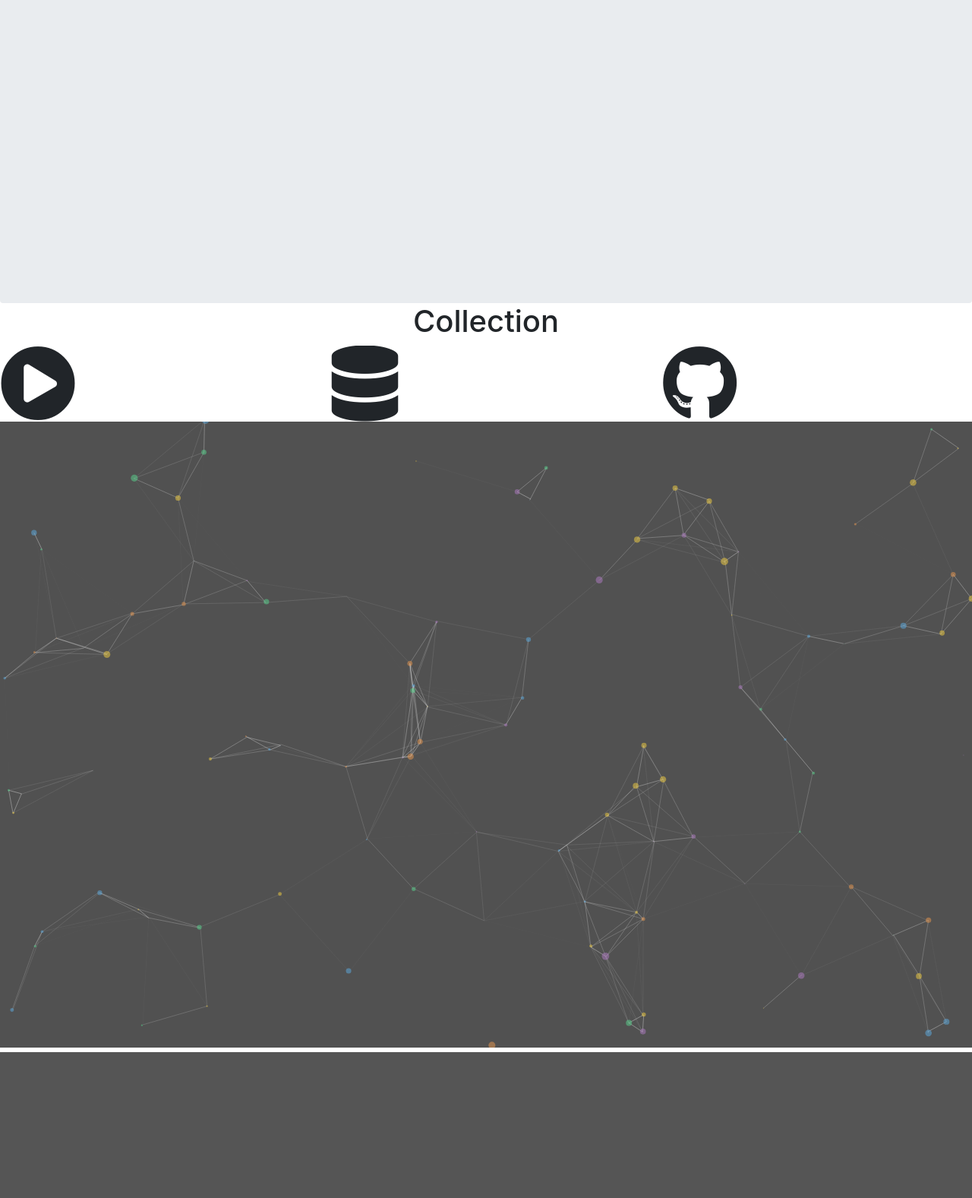
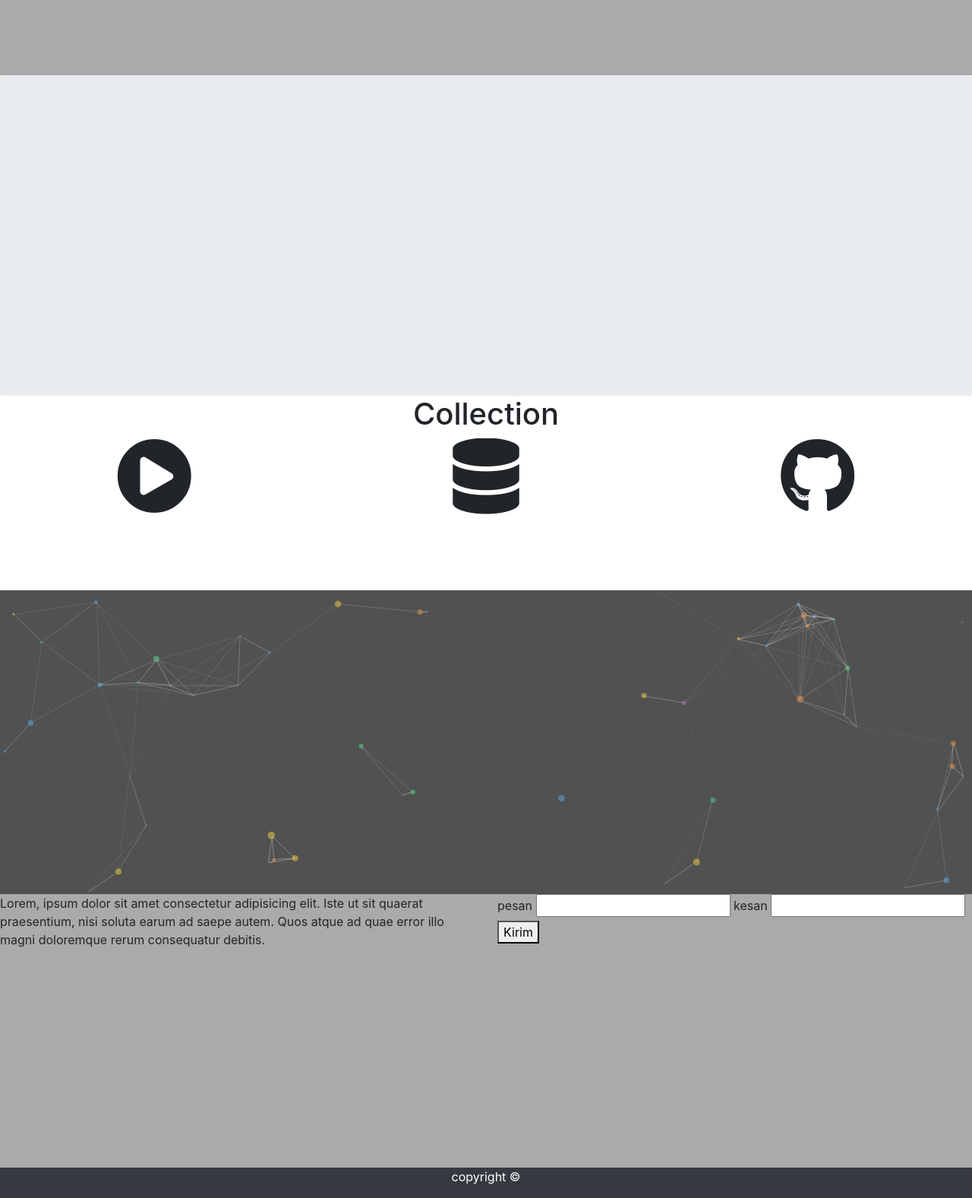
Before and after one commit to CJHydraGenZ/TugasUas, a PHP site: page /TugasUas/ in a window 1280 px wide. Shown: the part 857-2434 px from the top of the page at 76% size. Before the commit the page ends 2242 px from the top, so only its background shows below. Run offline with PHP 8.4, Linux system fonts and the light colour scheme; data that the repository does not hold is empty; a map, chart or similar area stays blank; some libraries are stand-ins or nearby versions.

Commit message:
desain web

```diff
--- a/assets/css/main.css
+++ b/assets/css/main.css
@@ -76,6 +76,14 @@
 }
 
 
+.about {
+    padding: 10px;
+    width: 100%;
+    height: 300px;
+    background: rgb(170, 170, 170);
+}
+
+
 
 #canvas {
     box-shadow: 2px 3px 4px rgba(0, 0, 0, 0.4);
@@ -132,8 +140,10 @@
 }
 
 .progress {
+    padding: 40px;
+    display: block;
     width: 100%;
-    height: 600px;
+    height: 100%;
     position: relative;
     box-sizing: border-box;
 }
@@ -157,9 +167,40 @@
 
 .iconT {
     overflow: hidden;
+    width: 100%;
+    height: 200px;
 }
 
 .fas,
 .fab {
     font-size: 100px;
 }
+
+.content {
+    width: 100%;
+    height: 100%;
+    box-sizing: border-box;
+    overflow: hidden;
+}
+
+.isi {
+    box-sizing: border-box;
+}
+
+footer {
+    position: relative;
+    width: 100%;
+    height: 400px;
+    background: rgb(170, 170, 170);
+}
+
+.copyright {
+    position: absolute;
+    text-align: center;
+    bottom: 0;
+    width: 100%;
+    height: 40px;
+    /* background: rgb(44, 44, 44); */
+
+    color: white;
+}
--- a/assets/css/mainIndex.css
+++ b/assets/css/mainIndex.css
@@ -1,9 +1,9 @@
 #particles-js {
-    position: absolute;
+    position: relative;
     width: 100%;
-    height: 103%;
+    height: 400px;
 
     background: #262626;
-
+    z-index: 10;
     filter: opacity(.8);
 }
--- a/assets/js/mainIn.js
+++ b/assets/js/mainIn.js
@@ -1,4 +1,5 @@
 $(document).ready(function () {
+    console.log('ok');
 
     $('.nav-item.nav-link').on('click', function (e) {
         $('.nav-item.nav-link.active').removeClass('active');
@@ -11,16 +12,33 @@
     });
 
 
+    var sms = $('.pesan').data('pesan');
+
+    if (sms) {
+        $('.berasil').data('');
+        Swal.fire(
+            'Data Anda ' + sms,
+            'You clicked the button!',
+            'success'
+        )
+    }
 
 
 
+    var mes_rows = $('.mes').data('mes');
     var Num_rows = $('.numrows').data('num_rows');
     var visitorSum = $('.sumV').data('sumvisitor');
     var totalfile = $('.total').data('totalfile');
     // console.log(totalfile);
     // var arrSum = totalfile => totalfile.reduce((a, b) => a + b, 0);
 
+    // console.log(Array(Num_rows));
+    var mes = parseInt(mes_rows);
 
+    var num = parseInt(Num_rows);
+
+    var totalDatabase = mes + num
+    console.log(totalDatabase);
 
     var numbers = totalfile // sums to 100
 
@@ -49,12 +67,12 @@
 
         // The data for our dataset
         data: {
-            labels: ['Banyak Data Yang Ada Di Database'],
+            labels: ['Banyak Data tb_music', 'Banyak Data tb_message'],
             datasets: [{
                 label: 'My First dataset',
                 backgroundColor: 'rgb(255, 99, 132)',
                 borderColor: 'rgb(255, 99, 132)',
-                data: [Num_rows]
+                data: [Num_rows, mes_rows]
             }]
         },
 
@@ -103,12 +121,12 @@
 
         // The data for our dataset
         data: {
-            labels: ['Database', 'View', 'Total SizeFile(Mb)'],
+            labels: ['Database Total Data', 'View', 'Total SizeFile(Mb)'],
             datasets: [{
                 label: 'My First dataset',
                 backgroundColor: 'rgb(255, 99, 132)',
                 borderColor: 'rgb(255, 99, 132)',
-                data: [Num_rows, visitorSum, mb]
+                data: [totalDatabase, visitorSum, mb]
             }]
         },
 
--- a/config/function.php
+++ b/config/function.php
@@ -254,3 +254,23 @@
 //     }
 //     return $result;
 // }
+
+function kirimP($data)
+{
+    global $con;
+
+
+
+    $pesan = htmlspecialchars($data["pesan"]);
+    $kesan = htmlspecialchars($data["kesan"]);
+
+
+
+    //query insert data
+    $query = "INSERT INTO tb_message
+        VALUES
+        ('','$pesan','$kesan')
+";
+    mysqli_query($con, $query);
+    return mysqli_affected_rows($con);
+}
--- a/index.php
+++ b/index.php
@@ -1,15 +1,21 @@
 <?php
+
 require_once 'config/config.php';
 // require_once 'project/function.php';
 require_once 'config/function.php';
+session_start();
+
 
 $result = query("SELECT * FROM tb_music");
 // var_dump($result['visitor']);
 
 $Res = mysqli_query($con, "SELECT * FROM tb_music");
+$Mses = mysqli_query($con, "SELECT * FROM tb_message");
 $Num_rows = mysqli_num_rows($Res);
+$Mes_rows = mysqli_num_rows($Mses);
 // var_dump($Num_rows);
-
+// $arrViews = array($Num_rows, $Mes_rows);
+// var_dump($arrViews);
 // $Rsum = mysqli_query($con, "SELECT SUM(visitor) FROM tb_music WHERE id");
 $SUM = query("SELECT SUM(visitor) FROM tb_music WHERE id")[0];
 
@@ -47,6 +53,19 @@
 }
 // var_dump($arrG);
 
+
+
+
+
+
+
+
+
+// var_dump($_SESSION['pesan']);
+
+
+
+
 ?>
 
 <!doctype html>
@@ -66,7 +85,7 @@
 </head>
 
 <body>
-    <nav class="navbar navbar-expand-lg navbar-light bg-light">
+    <nav class="navbar navbar-expand-lg navbar-dark bg-dark">
         <a class="navbar-brand" href="<?= baseUrl;   ?>  ">Audio Collection</a>
         <button class="navbar-toggler" type="button" data-toggle="collapse" data-target="#navbarNavAltMarkup" aria-controls="navbarNavAltMarkup" aria-expanded="false" aria-label="Toggle navigation">
             <span class="navbar-toggler-icon"></span>
@@ -84,6 +103,7 @@
 
 
     <div id="carouselExampleFade" class="carousel slide carousel-fade" data-ride="carousel">
+
         <div class="carousel-inner">
 
             <div class="carousel-item active size">
@@ -102,24 +122,28 @@
         </div>
 
     </div>
+    <div class="about text-center">
+        <h1>About</h1>
+        <p>
+            Lorem ipsum dolor sit, amet consectetur adipisicing elit. Optio, dignissimos magnam quam iste repudiandae nulla quidem nostrum eius iure atque. Accusantium sint quos quibusdam placeat explicabo illum sapiente dolorum hic.
+        </p>
 
+    </div>
 
     <div class="progress">
         <div class="row pie">
-            <div class="col-4 mt-3 numrows" data-num_rows="<?= $Num_rows;   ?>  "> <canvas class="char" id="grapik"></canvas></div>
+            <input class="mes" type="hidden" data-mes="<?= $Mes_rows;   ?>  ">
+            <div class="col-4 mt-3 numrows" data-num_rows="<?= $Num_rows;  ?>  "> <canvas class="char" id="grapik"></canvas></div>
             <div class="col-4 mt-3 sumV" data-sumvisitor="<?= $SUM['SUM(visitor)'];   ?>  "><canvas class="char" id="grapik1"></canvas></div>
             <div class="col-4 mt-3 total" data-totalfile="<?= json_encode($arr, true) ?>"><canvas class="char" id="grapik2"></canvas></div>
         </div>
         <div class="row pie1">
             <div class="col-lg mt-3"><canvas class="char1" id="grapik3"></canvas></div>
-
         </div>
-
-
     </div>
     <h1 class="text-center">Collection</h1>
     <div class="iconT">
-        <div class="row">
+        <div class="row text-center">
 
             <div class="col-4">
                 <i class="fas fa-play-circle"></i>
@@ -135,15 +159,47 @@
 
 
 
+    <div class="content">
+
+        <div class="isi" id="particles-js"></div>
 
 
-    <div id="particles-js"></div>
+        <footer class="isi">
+            <div class="row footer">
+                <div class="col">
+                    Lorem, ipsum dolor sit amet consectetur adipisicing elit. Iste ut sit quaerat praesentium, nisi soluta earum ad saepe autem. Quos atque ad quae error illo magni doloremque rerum consequatur debitis.
+                </div>
+                <div class="col">
+                    <form action="project/message.php" method="post">
+                        <label for="pesan">pesan</label>
+                        <input type="text" name="pesan" id="pesan">
+                        <label for="kesan">kesan</label>
+                        <input type="text" name="kesan" id="kesan">
+
+                        <button type="submit" name="submit">Kirim</button>
+                    </form>
+                </div>
+            </div>
+            <div class="copyright bg-dark">
+                copyright ©
+            </div>
+        </footer>
+    </div>
+
+    <?php
+    //        menampilkan pesan jika ada pesan
+    if (isset($_SESSION['pesan']) && $_SESSION['pesan'] <> '') {
+        echo '<div class="pesan" data-pesan="' . $_SESSION['pesan'] . '"></div>';
+    }
+    //        mengatur session pesan menjadi kosong
+    $_SESSION['pesan'] = '';
+    ?>
 
     <!-- Optional JavaScript -->
     <!-- jQuery first, then Popper.js, then Bootstrap JS -->
+    <script src="https://cdn.jsdelivr.net/npm/sweetalert2@8"></script>
     <script src="https://cdnjs.cloudflare.com/ajax/libs/Chart.js/2.8.0/Chart.bundle.min.js"></script>
     <script src="assets/js/jquery-3.4.1.min.js"></script>
-
     <script src="https://cdnjs.cloudflare.com/ajax/libs/popper.js/1.14.7/umd/popper.min.js" integrity="sha384-UO2eT0CpHqdSJQ6hJty5KVphtPhzWj9WO1clHTMGa3JDZwrnQq4sF86dIHNDz0W1" crossorigin="anonymous"></script>
     <script src="https://stackpath.bootstrapcdn.com/bootstrap/4.3.1/js/bootstrap.min.js" integrity="sha384-JjSmVgyd0p3pXB1rRibZUAYoIIy6OrQ6VrjIEaFf/nJGzIxFDsf4x0xIM+B07jRM" crossorigin="anonymous"></script>
     <script src="assets/js/patikel/particles.js-master/particles.js"></script>
--- a/project/collection.php
+++ b/project/collection.php
@@ -55,7 +55,7 @@
 </head>
 
 <body>
-    <nav class="navbar navbar-expand-lg navbar-light bg-light">
+    <nav class="navbar navbar-expand-lg navbar-dark bg-dark">
         <a class="navbar-brand" href="<?= baseUrl;   ?>">Audio Collection</a>
         <button class="navbar-toggler" type="button" data-toggle="collapse" data-target="#navbarNavAltMarkup" aria-controls="navbarNavAltMarkup" aria-expanded="false" aria-label="Toggle navigation">
             <span class="navbar-toggler-icon"></span>
```
Also changed, not shown: project/message.php (added, +28 -0 lines), project/update.php (+31 -16 lines), project/upload.php (+37 -2 lines), assets/img/Bukit-Doa-Tomohon-Manado-700x472.jpg (deleted).
